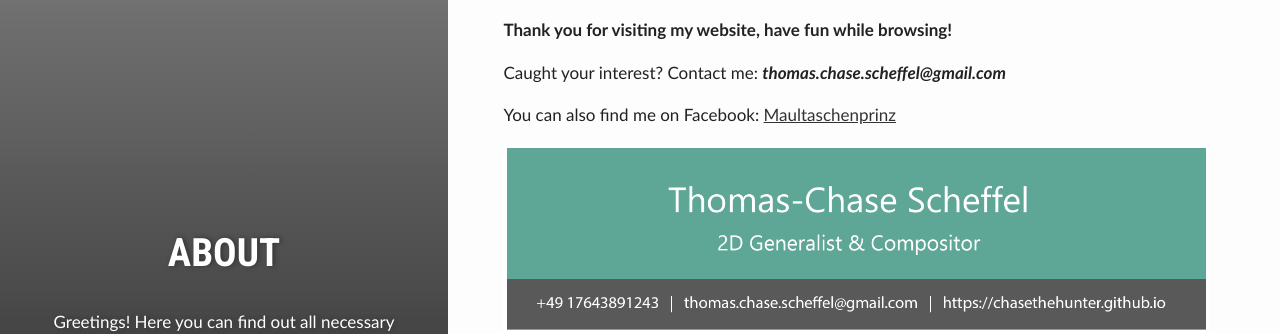
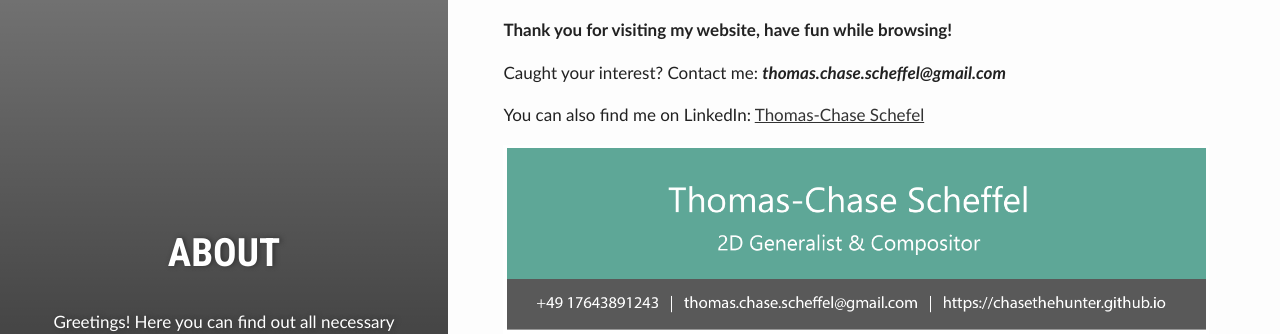
Before and after one commit to ChaseTheHunter/chasethehunter.github.io, a Jekyll site: the page built from about.md, in a window 1280 px wide and 900 px high. Shown: the part 343-677 px from the top of the window. Built offline with Jekyll 4.4.1, drawn with Linux system fonts in a browser that asks for light colours.

Commit message:
Update about.md

```diff
--- a/about.md
+++ b/about.md
@@ -17,7 +17,7 @@ I'm Chase,
 
 Caught your interest? Contact me: _**thomas.chase.scheffel@gmail.com**_
 
-You can also find me on Facebook:
-[Maultaschenprinz](https://www.facebook.com/Maultaschenprinz/)
+You can also find me on LinkedIn:
+[Thomas-Chase Schefel](https://www.linkedin.com/in/thomas-chase-scheffel-890031174/)
 
 ![Thomas-Chase Scheffel CV]({{ site.images }}/unip/resume.png)
```
Also changed, not shown: other parts of about.md (+1 -1 lines).
